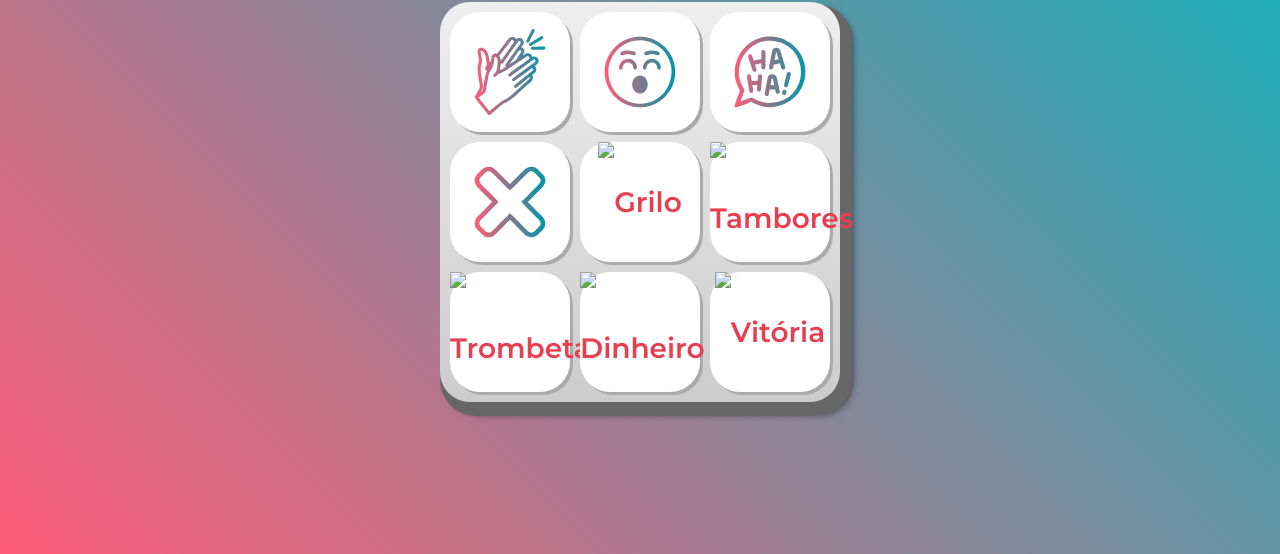
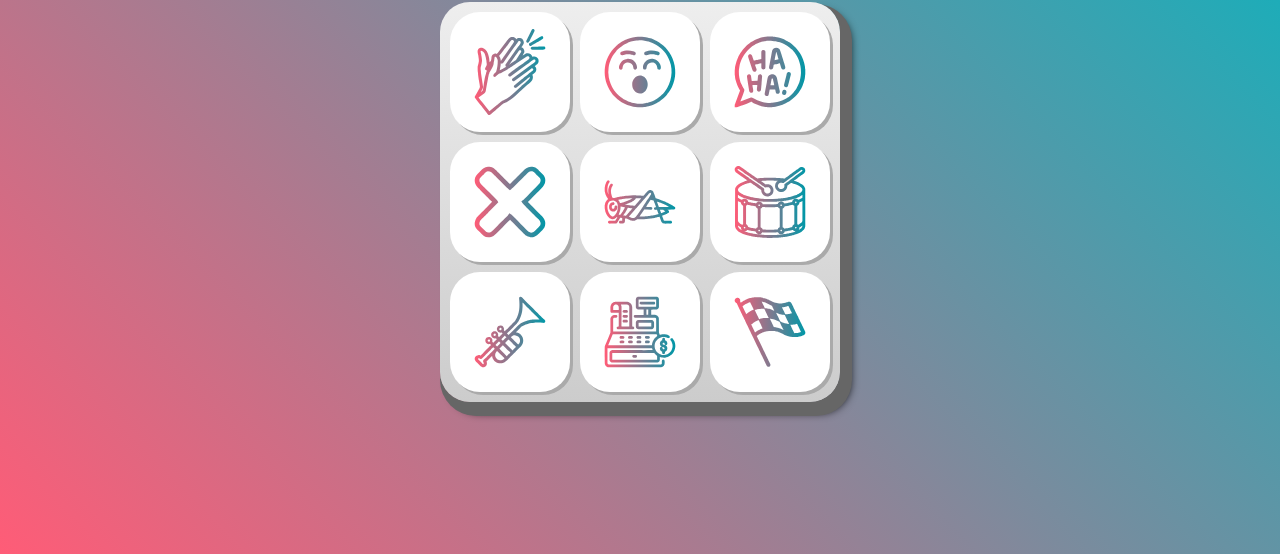
Before and after one commit to cesargrobe/turmaHformadores, a plain HTML site: page index.html in a window 1280 px wide. Shown: the part 246-800 px from the top of the page. Drawn offline with Linux system fonts and the light colour scheme.

Commit message:
Aula 28/09 02

```diff
--- a/index.html
+++ b/index.html
@@ -11,7 +11,7 @@
     <link rel="preconnect" href="https://fonts.gstatic.com" crossorigin>
     <link href="https://fonts.googleapis.com/css2?family=Montserrat:wght@500;600&display=swap" rel="stylesheet">
 
-    <link rel="icon" type="image/png" href="img/efeitos_sonoros.png">
+    <link rel="icon" type="img/png" href="img/efeitos_sonoros.png">
     <link rel="stylesheet" href="css/reset.css">
     <link rel="stylesheet" href="css/estilos.css">
 
@@ -29,12 +29,12 @@
         <button class="tecla tecla_risada"><img src="img/risada.svg" alt="Risada"></button>
 
         <button class="tecla tecla_errado"><img src="img/errado.svg" alt="Errado"></button>
-        <button class="tecla tecla_grilo"><img src="images/grilo.svg" alt="Grilo"></button>
-        <button class="tecla tecla_tambores"><img src="images/tambores.svg" alt="Tambores"></button>
+        <button class="tecla tecla_grilo"><img src="img/grilo.svg" alt="Grilo"></button>
+        <button class="tecla tecla_tambores"><img src="img/tambores.svg" alt="Tambores"></button>
 
-        <button class="tecla tecla_trombeta"><img src="images/trombeta.svg" alt="Trombeta"></button>
-        <button class="tecla tecla_dinheiro"><img src="images/dinheiro.svg" alt="Dinheiro"></button>
-        <button class="tecla tecla_vitoria"><img src="images/vitoria.svg" alt="Vitória"></button>
+        <button class="tecla tecla_trombeta"><img src="img/trombeta.svg" alt="Trombeta"></button>
+        <button class="tecla tecla_dinheiro"><img src="img/dinheiro.svg" alt="Dinheiro"></button>
+        <button class="tecla tecla_vitoria"><img src="img/vitoria.svg" alt="Vitória"></button>
     </section>
 
     <audio src="sounds/aplausos.wav" id="som_tecla_aplausos"></audio>
```
